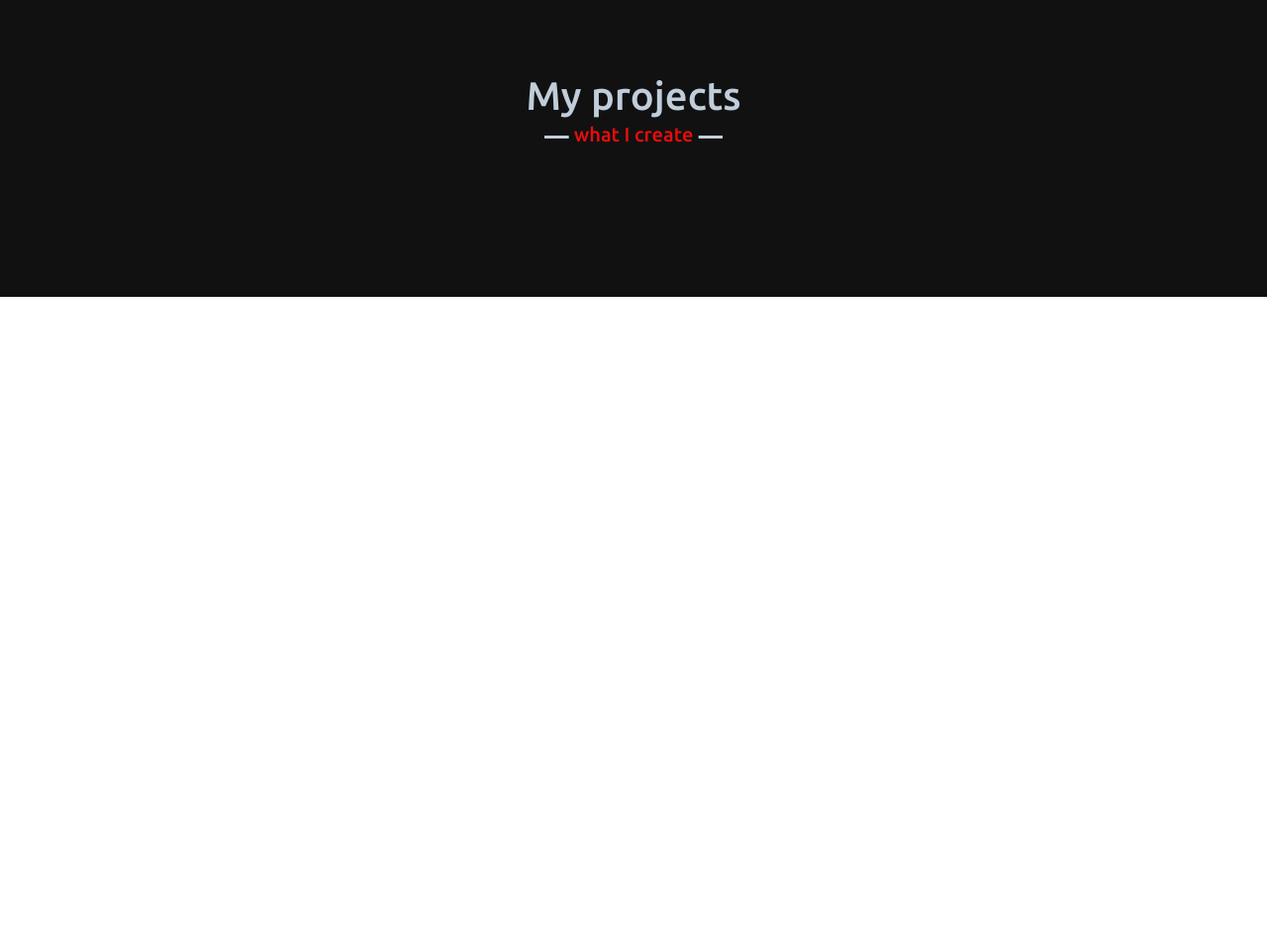
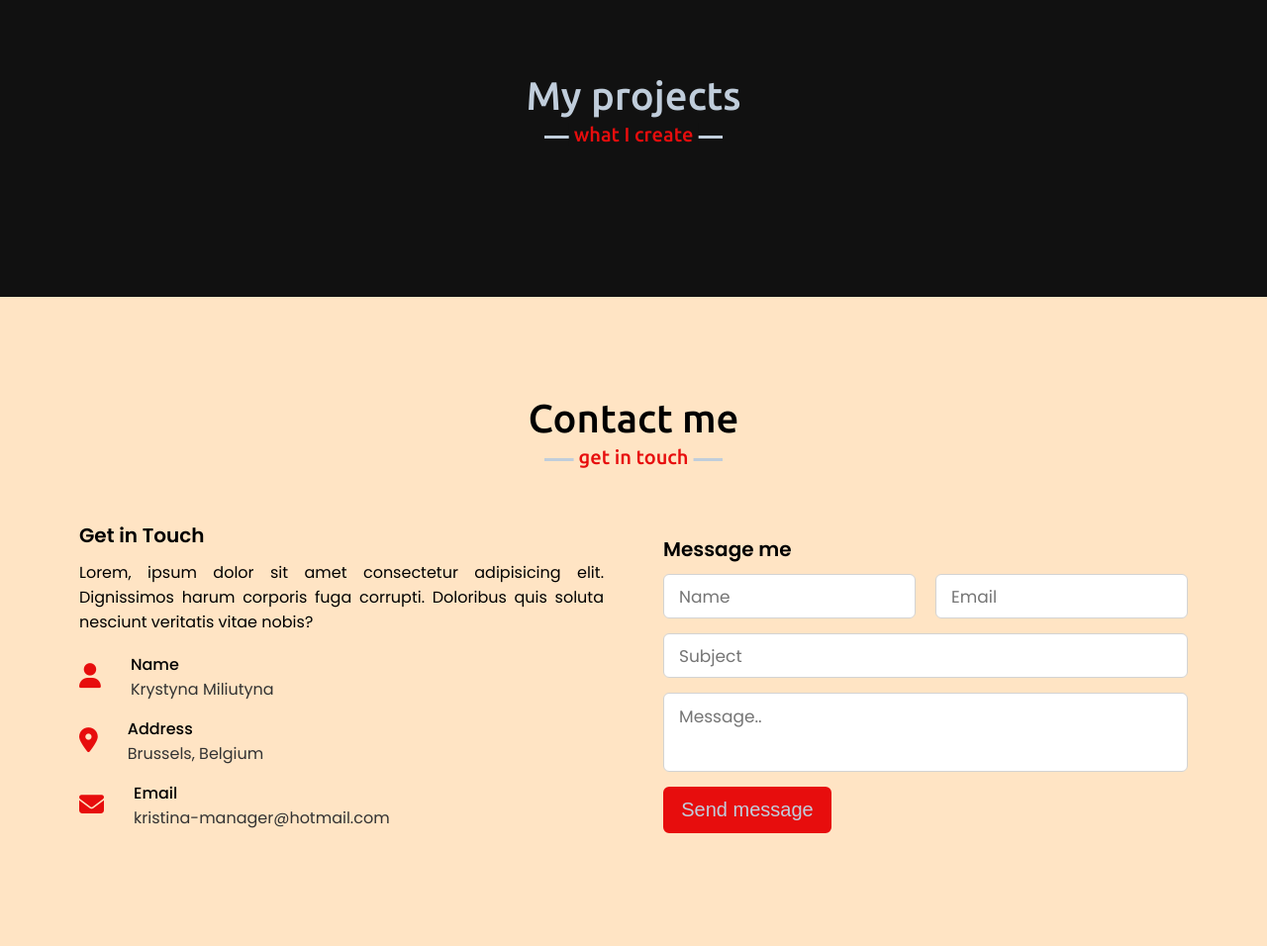
Before and after one commit to KrystynaMil/Personal-portfolio, a plain HTML site: page index.html in a window 1280 px wide. Shown: the part 2807-3763 px from the top of the page at 99% size. Before the commit the page ends 3107 px from the top, so only its background shows below. Drawn offline with nearby package versions, Linux system fonts and the light colour scheme.

Commit message:
added contact section to index and styles files

```diff
--- a/index.html
+++ b/index.html
@@ -194,6 +194,63 @@
             </div>
         </div>
     </section>
+     <!-- CONTACT SECTION -->
+     <section class="contact" id="contact">
+        <div class="max-width">
+            <h2 class="title">Contact me</h2>
+            <div class="contact-content">
+                <div class="column left">
+                    <div class="text">Get in Touch</div>
+                    <p>Lorem, ipsum dolor sit amet consectetur adipisicing elit. Dignissimos harum corporis fuga corrupti. Doloribus quis soluta nesciunt veritatis vitae nobis?</p>
+                    <div class="icons">
+                        <div class="row">
+                            <i class="fas fa-user"></i>
+                            <div class="info">
+                                <div class="head">Name</div>
+                                <div class="sub-title">Krystyna Miliutyna</div>
+                            </div>
+                        </div>
+                        <div class="row">
+                            <i class="fas fa-map-marker-alt"></i>
+                            <div class="info">
+                                <div class="head">Address</div>
+                                <div class="sub-title">Brussels, Belgium</div>
+                            </div>
+                        </div>
+                        <div class="row">
+                            <i class="fas fa-envelope"></i>
+                            <div class="info">
+                                <div class="head">Email</div>
+                                <div class="sub-title">kristina-manager@hotmail.com</div>
+                            </div>
+                        </div>
+                    </div>
+                </div>
+                <div class="column right">
+                    <div class="text">Message me</div>
+                    <form action="#">
+                        <div class="fields">
+                            <div class="field name">
+                                <input type="text" placeholder="Name" required>
+                            </div>
+                            <div class="field email">
+                                <input type="email" placeholder="Email" required>
+                            </div>
+                        </div>
+                        <div class="field">
+                            <input type="text" placeholder="Subject" required>
+                        </div>
+                        <div class="field textarea">
+                            <textarea cols="30" rows="10" placeholder="Message.." required></textarea>
+                        </div>
+                        <div class="button">
+                            <button type="submit">Send message</button>
+                        </div>
+                    </form>
+                </div>
+            </div>
+        </div>
+    </section>
 
 </body>
 
--- a/style.css
+++ b/style.css
@@ -456,3 +456,104 @@ i {
 .owl-dot:hover{
     background: rgb(241, 3, 3)!important;
 }
+/* CONTACT SECTION */
+.contact {
+    display: flex;
+    background: bisque;
+
+    }
+.contact .title::after{
+    content: "get in touch";
+}
+.contact .contact-content .column{
+    width: calc(50% - 30px);
+}
+.contact .contact-content .text{
+    font-size: 20px;
+    font-weight: 600;
+    margin-bottom: 10px;
+}
+.contact .contact-content .left p{
+    text-align: justify;
+}
+.contact .contact-content .left .icons{
+    margin: 10px 0;
+}
+.contact .contact-content .row{
+    display: flex;
+    height: 65px;
+    align-items: center;
+}
+.contact .contact-content .row .info{
+    margin-left: 30px;
+}
+.contact .contact-content .row i{
+    font-size: 25px;
+    color: rgb(231, 13, 13);
+}
+.contact .contact-content .info .head{
+    font-weight: 500;
+}
+.contact .contact-content .info .sub-title{
+    color: #333;
+}
+.contact .right form .fields{
+    display: flex;
+}
+.contact .right form .field,
+.contact .right form .fields .field{
+    height: 45px;
+    width: 100%;
+    margin-bottom: 15px;
+}
+.contact .right form .textarea{
+    height: 80px;
+    width: 100%;
+}
+.contact .right form .name{
+    margin-right: 10px;
+}
+.contact .right form .email{
+    margin-left: 10px;
+}
+.contact .right form .field input,
+.contact .right form .textarea textarea{
+    height: 100%;
+    width: 100%;
+    border: 1px solid lightgrey;
+    border-radius: 6px;
+    outline: none;
+    padding: 0 15px;
+    font-size: 17px;
+    font-family: 'Poppins', sans-serif;
+    transition: all 0.3s ease;
+}
+.contact .right form .field input:focus,
+.contact .right form .textarea textarea:focus{
+    border-color: #b3b3b3;
+}
+.contact .right form .textarea textarea{
+    padding-top: 10px;
+    resize: none;
+}
+.contact .right form .button{
+    height: 47px;
+    width: 170px;
+}
+.contact .right form .button button{
+    width: 100%;
+    height: 100%;
+    border: 2px solid rgb(231, 13, 13);
+    background: rgb(231, 13, 13);
+      color: rgb(192, 205, 219);
+    outline: none;
+    font-size: 20px;
+    font-weight: 500;
+    border-radius: 6px;
+    cursor: pointer;
+    transition: all 0.3s ease;
+}
+.contact .right form .button button:hover{
+    color: rgb(231, 13, 13);
+    background: none;
+}
```
